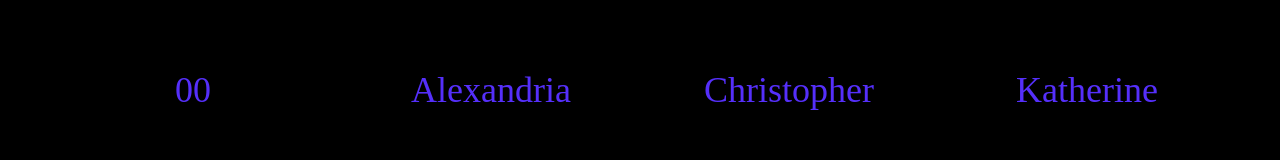
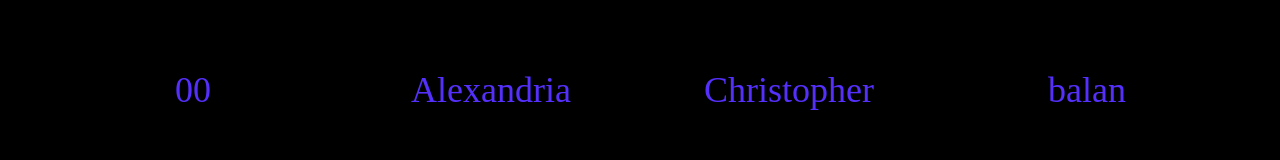
Before and after one commit to TheGreatAdil/git-forge, a Next.js app: page / in a window 1280 px wide. Shown: the part 485-645 px from the top of the page. Built offline with nearby package versions, Linux system fonts and the light colour scheme.

Commit message:
feat:added my name

```diff
--- a/data/03.ts
+++ b/data/03.ts
@@ -1 +1 @@
-export const name = "Katherine"
+export const name = "balan"
```
